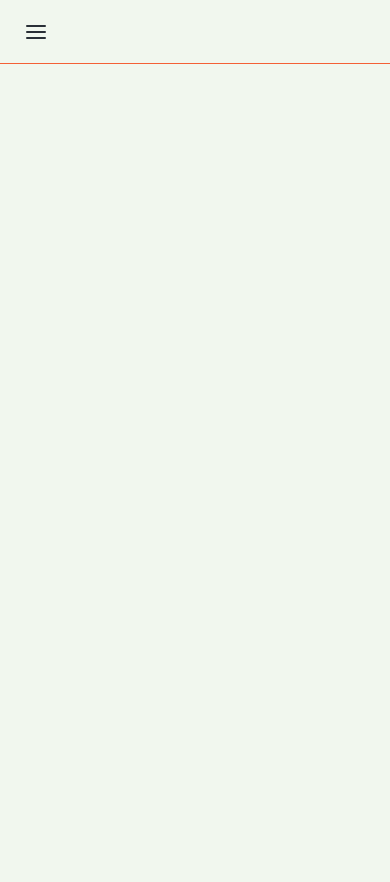
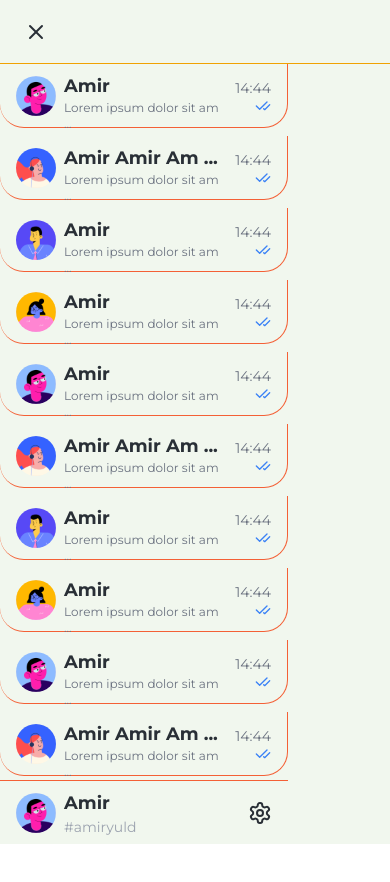
Before and after one commit to torgoMarket/Chatly, a React (Vite) app in the folder frontend/: page /dashboard in a window 390 px wide. Shown: the top 882 px of the page. After the commit the page ends 844 px from the top, so only its background shows below. Built offline with nearby package versions, Linux system fonts and the light colour scheme.

Commit message:
[ADD] Sidebar profile

```diff
--- a/frontend/src/components/Actionbar/Actionbar.module.scss
+++ b/frontend/src/components/Actionbar/Actionbar.module.scss
@@ -1,3 +1,3 @@
 .actionbar {
-	@apply fixed w-full h-16 top-0 z-10 px-6 bg-background border-b border-secondary sm:left-72 sm:border-l sm:rounded-bl-3xl flex items-center gap-4;
+	@apply w-full h-16 top-0 px-6 bg-background border-b border-primary sm:left-72 flex items-center gap-4;
 }
--- a/frontend/src/components/ChatList/ChatList.module.scss
+++ b/frontend/src/components/ChatList/ChatList.module.scss
@@ -1,5 +1,5 @@
 .chatList {
-	@apply w-full h-screen flex flex-col gap-2 overflow-y-scroll;
+	@apply w-full flex flex-col gap-2 overflow-y-scroll;
 
 	&::-webkit-scrollbar {
 		display: none;
--- a/frontend/src/components/ChatList/ChatList.tsx
+++ b/frontend/src/components/ChatList/ChatList.tsx
@@ -64,6 +64,62 @@ export const ChatList = () => {
 				time='14:44'
 				checked={true}
 			/>
+			<ChatItem
+				avatar={avatar1}
+				name='Amir'
+				message='Lorem ipsum dolor sit amet consectetur adipisicing elit. Iusto, quod.'
+				time='14:44'
+				checked={true}
+			/>
+			<ChatItem
+				avatar={avatar2}
+				name='Amir Amir Amir'
+				message='Lorem ipsum dolor sit amet consectetur adipisicing elit. Iusto, quod.'
+				time='14:44'
+				checked={true}
+			/>
+			<ChatItem
+				avatar={avatar3}
+				name='Amir'
+				message='Lorem ipsum dolor sit amet consectetur adipisicing elit. Iusto, quod.'
+				time='14:44'
+				checked={true}
+			/>
+			<ChatItem
+				avatar={avatar4}
+				name='Amir'
+				message='Lorem ipsum dolor sit amet consectetur adipisicing elit. Iusto, quod.'
+				time='14:44'
+				checked={true}
+			/>
+			<ChatItem
+				avatar={avatar1}
+				name='Amir'
+				message='Lorem ipsum dolor sit amet consectetur adipisicing elit. Iusto, quod.'
+				time='14:44'
+				checked={true}
+			/>
+			<ChatItem
+				avatar={avatar2}
+				name='Amir Amir Amir'
+				message='Lorem ipsum dolor sit amet consectetur adipisicing elit. Iusto, quod.'
+				time='14:44'
+				checked={true}
+			/>
+			<ChatItem
+				avatar={avatar3}
+				name='Amir'
+				message='Lorem ipsum dolor sit amet consectetur adipisicing elit. Iusto, quod.'
+				time='14:44'
+				checked={true}
+			/>
+			<ChatItem
+				avatar={avatar4}
+				name='Amir'
+				message='Lorem ipsum dolor sit amet consectetur adipisicing elit. Iusto, quod.'
+				time='14:44'
+				checked={true}
+			/>
 		</div>
 	)
 }
--- /dev/null
+++ b/frontend/src/components/Layouts/Profile/Profile.module.scss
@@ -0,0 +1,27 @@
+.profile {
+	@apply w-full h-16 flex gap-2 px-4 py-2 cursor-pointer border-t border-secondary;
+
+	.avatar {
+		@apply h-full flex items-center justify-center;
+
+		img {
+			@apply w-10 h-10 object-cover rounded-full;
+		}
+	}
+
+	.info {
+		@apply flex-1 flex flex-col;
+
+		.name {
+			@apply text-lg font-semibold text-text;
+		}
+
+		.tag {
+			@apply text-sm text-gray-400;
+		}
+	}
+
+	.setting {
+		@apply flex flex-col justify-center items-end;
+	}
+}
--- /dev/null
+++ b/frontend/src/components/Layouts/Profile/Profile.tsx
@@ -0,0 +1,28 @@
+import { Settings } from 'lucide-react'
+
+import styles from './Profile.module.scss'
+
+interface ProfileProps {
+	name: string
+	tag: string
+	avatar: string
+}
+
+export const Profile: React.FC<ProfileProps> = ({ name, avatar, tag }) => {
+	return (
+		<div className={styles.profile}>
+			<div className={styles.avatar}>
+				<img src={avatar} alt='Avatar' />
+			</div>
+			<div className={styles.info}>
+				<div className={styles.name}>
+					{name && name.slice(0, 12)} {name && name.length > 12 && '...'}
+				</div>
+				<div className={styles.tag}>{tag}</div>
+			</div>
+			<div className={styles.setting}>
+				<Settings />
+			</div>
+		</div>
+	)
+}
--- a/frontend/src/components/Sidebar/Sidebar.module.scss
+++ b/frontend/src/components/Sidebar/Sidebar.module.scss
@@ -1,3 +1,3 @@
 .sidebar {
-	@apply h-screen mt-16 w-72 sm:translate-x-0 sm:mt-0 flex flex-col transition-all duration-300 ease-in-out;
+	@apply h-[calc(100vh-4rem)] w-72 sm:translate-x-0  flex flex-col transition-all duration-300 ease-in-out justify-between;
 }
--- a/frontend/src/pages/Dashboard/Dashboard.tsx
+++ b/frontend/src/pages/Dashboard/Dashboard.tsx
@@ -1,21 +1,23 @@
+import avatar1 from '../../assets/images/avatar1.png'
 import { Actionbar } from '../../components/Actionbar/Actionbar'
 import { ChatList } from '../../components/ChatList/ChatList'
 import { Container } from '../../components/Container/Container'
+import { Profile } from '../../components/Layouts/Profile/Profile'
 import { Sidebar } from '../../components/Sidebar/Sidebar'
 import { BurgerBtn } from '../../components/UI/BurgerBtn/BurgerBtn'
 import { useToggle } from '../../hooks/useToggle'
-
 export const Dashboard = () => {
-	const { isOpen: isSidebarOpen, toggle: toggleSidebar } = useToggle()
+	const { isOpen: isSidebarOpen, toggle: toggleSidebar } = useToggle(true)
 
 	return (
 		<Container>
-			<Sidebar isOpen={isSidebarOpen}>
-				<ChatList />
-			</Sidebar>
 			<Actionbar>
 				<BurgerBtn isOpen={isSidebarOpen} toggleSidebar={toggleSidebar} />
 			</Actionbar>
+			<Sidebar isOpen={isSidebarOpen}>
+				<ChatList />
+				<Profile avatar={avatar1} name='Amir' tag='#amiryuld' />
+			</Sidebar>
 		</Container>
 	)
 }
--- a/frontend/src/pages/Home/Home.module.scss
+++ b/frontend/src/pages/Home/Home.module.scss
@@ -25,7 +25,7 @@
 		}
 
 		.link {
-			@apply bg-secondary px-8 sm:px-10 py-3 sm:py-4 rounded-2xl text-white font-bold tracking-widest;
+			@apply bg-secondary px-8 sm:px-10 py-2 sm:py-4 rounded-2xl text-white font-bold tracking-widest;
 		}
 	}
 }
```
